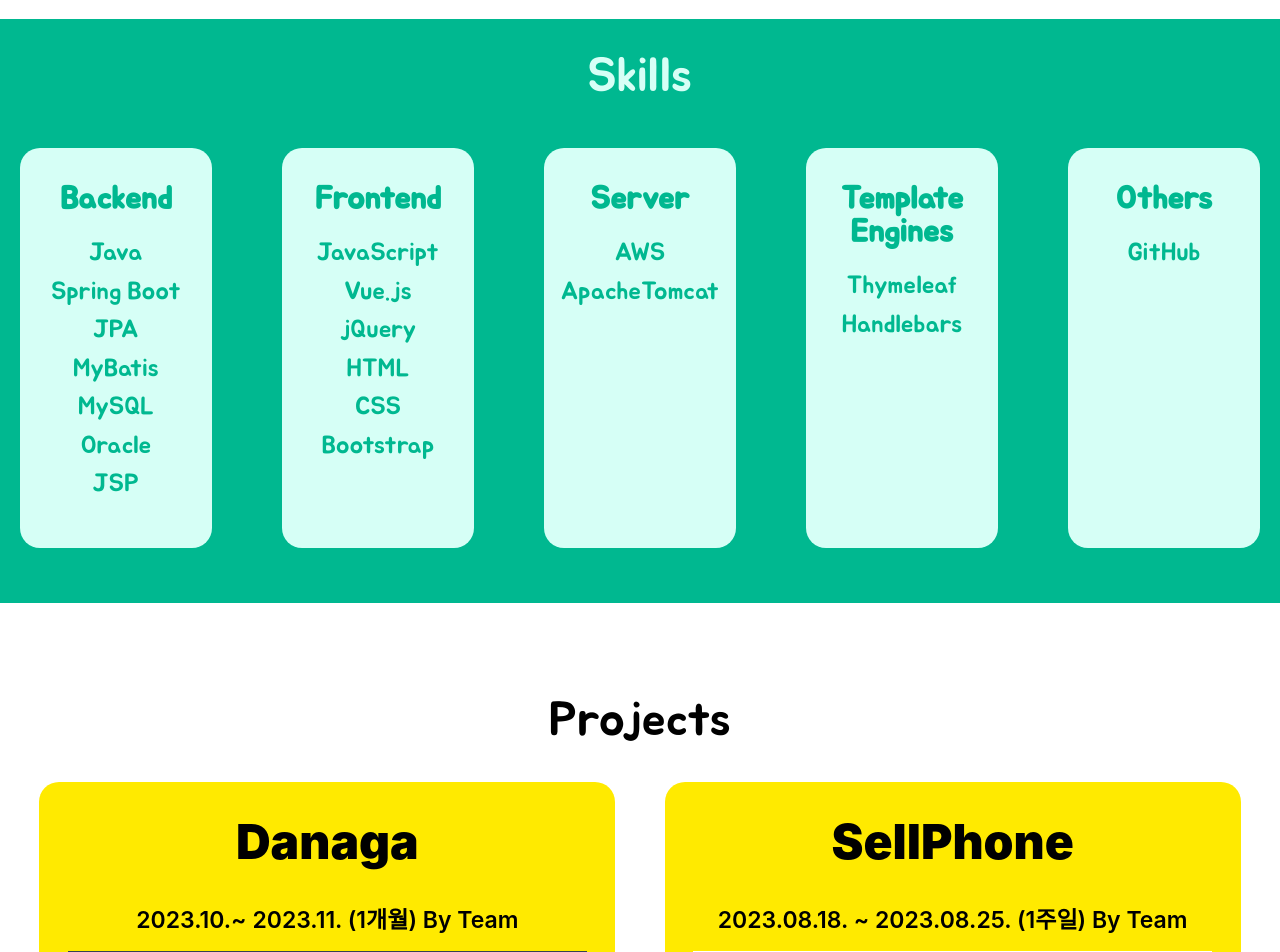
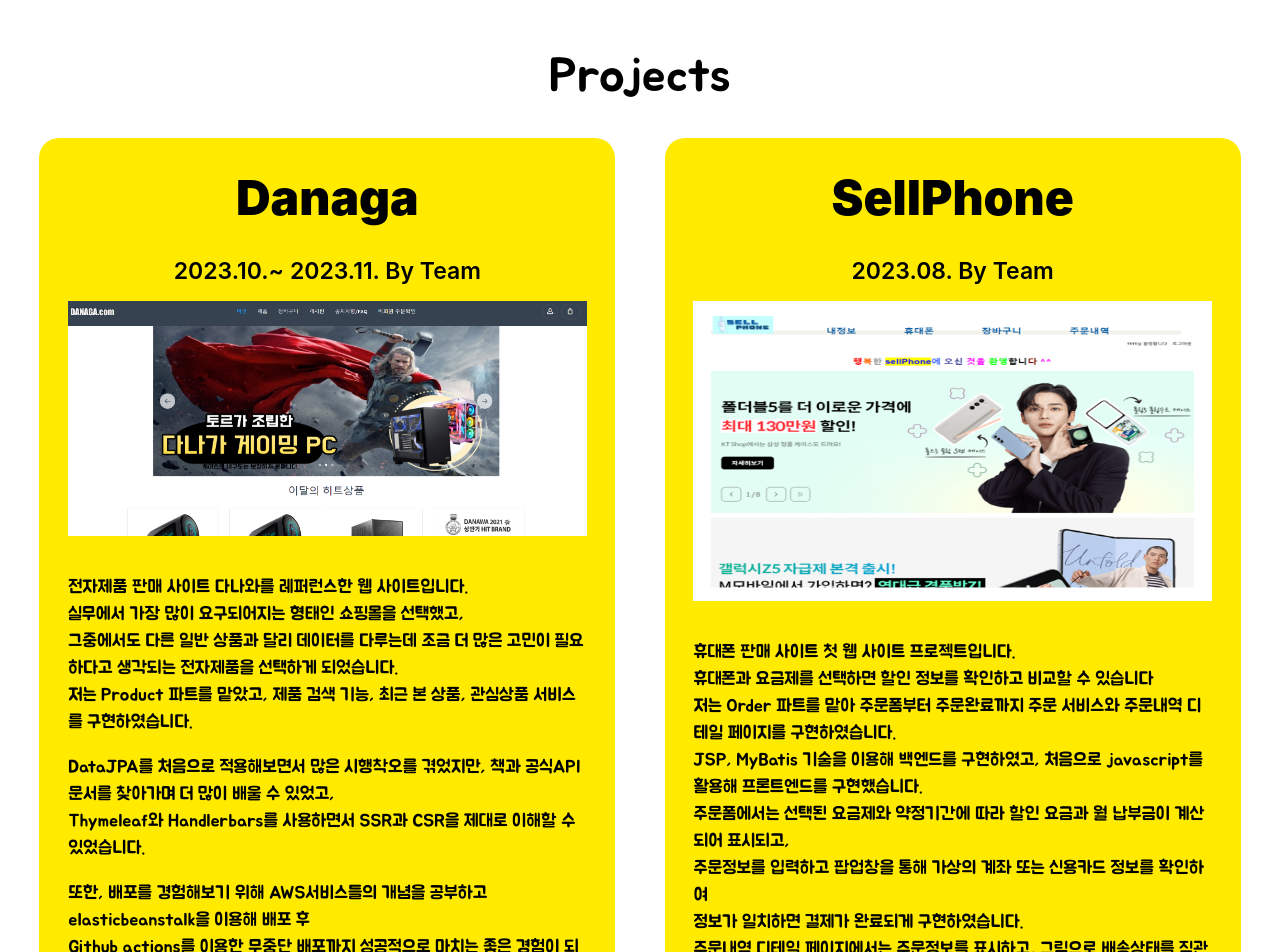
Before and after one commit to choliea/portfolio, a Vue app: page / in a window 1280 px wide. Shown: the part 1680-2632 px from the top of the page. Built offline with nearby package versions, Linux system fonts and the light colour scheme.

Commit message:
edit content , need description and readme edit

```diff
--- a/src/App.vue
+++ b/src/App.vue
@@ -24,9 +24,6 @@
   <div class="main-content">
     <div class="contents" id="aboutme">
       <AboutMe></AboutMe>
-    </div>
-    <div class="contents" id="skill">
-      <MySkills></MySkills>
     </div>
     <div class="contents" id="project">
       <header class="title">Projects</header>
@@ -57,6 +54,9 @@
       ></MyPortfolios>
       </div>
     </div>
+    <div class="contents" id="skill">
+      <MySkills></MySkills>
+    </div>
   </div>
 </template>
 
@@ -80,11 +80,11 @@
       popstate: false,
       portfolio1: {
         title: "Danaga",
-        day: "2023.10.~ 2023.11. (1개월) By Team",
+        day: "2023.10.~ 2023.11. By Team",
         projectImgUrl: "danaga.png",
         description: `
           <p>전자제품 판매 사이트 다나와를 레퍼런스한 웹 사이트입니다.<br>
-          아이티윌 자바 백엔드 과정의 마지막 프로젝트로 실무에서 가장 많이 요구되어지는 형태인 쇼핑몰을 선택했고, <br>
+          실무에서 가장 많이 요구되어지는 형태인 쇼핑몰을 선택했고, <br>
           그중에서도 다른 일반 상품과 달리 데이터를 다루는데 조금 더 많은 고민이 필요하다고 생각되는 전자제품을 선택하게 되었습니다. <br>
           저는 Product 파트를 맡았고, 제품 검색 기능, 최근 본 상품, 관심상품 서비스를 구현하였습니다. </p>
 
@@ -99,7 +99,7 @@
       },
       portfolio2: {
         title: "SellPhone",
-        day: "2023.08.18. ~ 2023.08.25. (1주일) By Team",
+        day: "2023.08. By Team",
         projectImgUrl: "sellphone.png",
         description: `
         <p>휴대폰 판매 사이트 첫 웹 사이트 프로젝트입니다.<br>
@@ -117,7 +117,7 @@
       },
       portfolio3: {
         title: "portfolio",
-        day: "2023.12.01. ~2023.12.02.",
+        day: "2023.12.",
         projectImgUrl: "portfolio.png",
         description: `
         포트폴리오를 위해 만든 정적 웹사이트입니다. <br>
@@ -129,7 +129,7 @@
       },
       portfolio4: {
         title: "Goguryeo Hotel",
-        day:"2023.07.14. ~ 2023.07.25. (12일) By Team",
+        day:"2023.07. By Team",
         projectImgUrl: 'goryeo.png',
         description: `
           <p>
@@ -192,7 +192,6 @@
   height: 40%;
   margin: 10px;
    background-color: rgb(255, 234, 0);
-
 }
 
 .project:hover {
@@ -210,7 +209,6 @@
         margin-top :50px;
       }
       .project {
-
   width: 100%;
   height: 40%;
 
--- a/src/components/AppBar.vue
+++ b/src/components/AppBar.vue
@@ -4,8 +4,8 @@
     <div class="app-menu">
       <span class="app-menu-item" @click="scrollToContent('home')">Home</span>
         <span class="app-menu-item" @click="scrollToContent('aboutme')">About me</span>
-      <span class="app-menu-item" @click="scrollToContent('skill')">Skills</span>
-      <span class="app-menu-item" @click="scrollToContent('project')">Projects</span>
+        <span class="app-menu-item" @click="scrollToContent('project')">Projects</span>
+        <span class="app-menu-item" @click="scrollToContent('skill')">Skills</span>
     </div>
   </div>
 </template>
--- a/src/components/MyPortfolios.vue
+++ b/src/components/MyPortfolios.vue
@@ -43,10 +43,6 @@
     text-align: center;
     box-sizing: border-box;
 }
-
-
-
-
 
 span{
     font-weight: 600;
```
